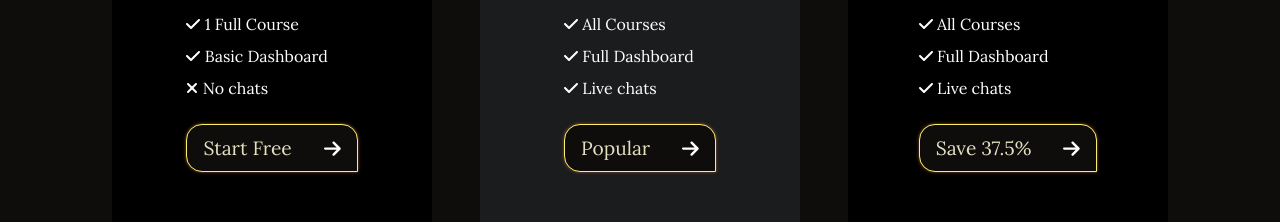
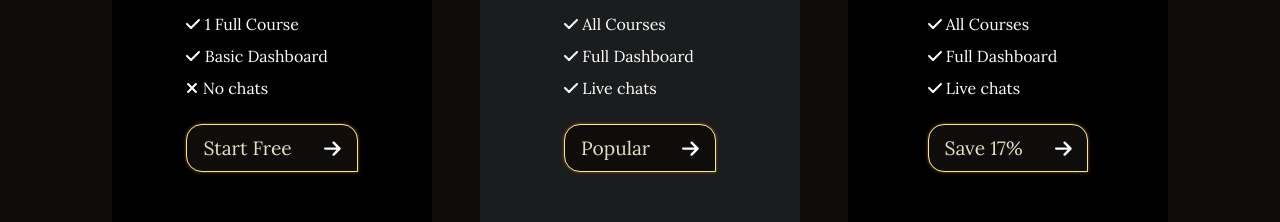
Before and after one commit to SaliMerc/lughanestfrontend, a React (Vite) app: page / in a window 1280 px wide. Shown: the part 1860-2082 px from the top of the page. Built offline with nearby package versions, Linux system fonts and the light colour scheme; no server answers.

Commit message:
edited home page

```diff
--- a/src/landing-page-and-auth/Home.jsx
+++ b/src/landing-page-and-auth/Home.jsx
@@ -236,7 +236,7 @@ function Home() {
                   <p><FontAwesomeIcon icon={faCheck} />  Full Dashboard</p>
                   <p><FontAwesomeIcon icon={faCheck} />  Live chats</p>
                   <Link to="/signup"><button className='min-w-36 min-h-14 px-3 !bg-[var(--button-bg)] !text-[var(--text-buttons)] hover:!bg-[var(--button-hover-bg)] shadow-xl !shadow-[#000000] text-xl  !border-1 !border-[#FBEC6C]  hover:!text-[#0E0D0C] transition-colors !duration-300'>
-                    Save 37.5%
+                    Save 17%
                     <FontAwesomeIcon icon={faArrowRight} />
                   </button>
                   </Link>
```
